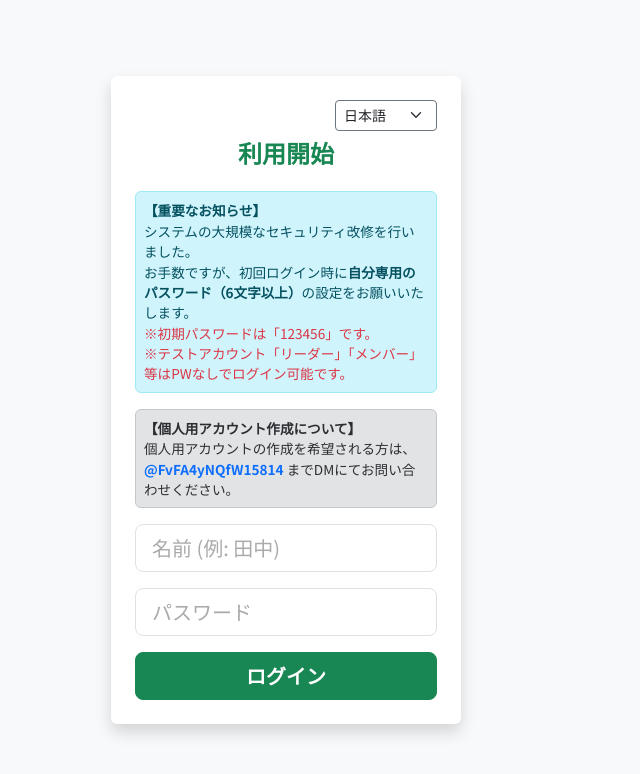
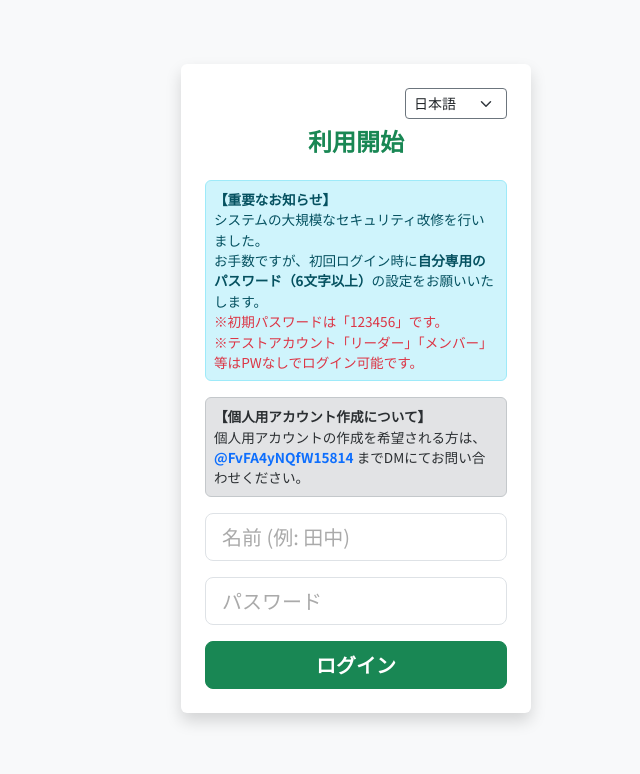
Before and after one commit to ymyoupre-sys/keep-under-control, a plain HTML site: page index.html in a window 1280 px wide. Shown: the whole page, without its empty margins (284-924 px from the left). Drawn offline with nearby package versions, Linux system fonts and the light colour scheme; no server answers.

Commit message:
Update index.html

```diff
--- a/index.html
+++ b/index.html
@@ -26,7 +26,7 @@
 
     <div id="toast-container" style="position: fixed; top: 10px; left: 50%; transform: translateX(-50%); z-index: 9999; width: 95%; max-width: 400px; pointer-events: none;"></div>
 
-    <div id="login-screen" class="container d-flex flex-column justify-content-center align-items-center vh-100 bg-light" style="position:fixed; top:0; left:0; width:100%; z-index:1000;">
+    <div id="login-screen" class="d-flex flex-column align-items-center bg-light" style="position:fixed; top:0; left:0; width:100%; height:100dvh; z-index:1000; overflow-y:auto; padding-top:8vh; padding-bottom:40px; -webkit-overflow-scrolling:touch;">
         <div class="card shadow border-0 p-4" style="width: 100%; max-width: 350px;">
 
             <div class="text-end mb-2">
```
